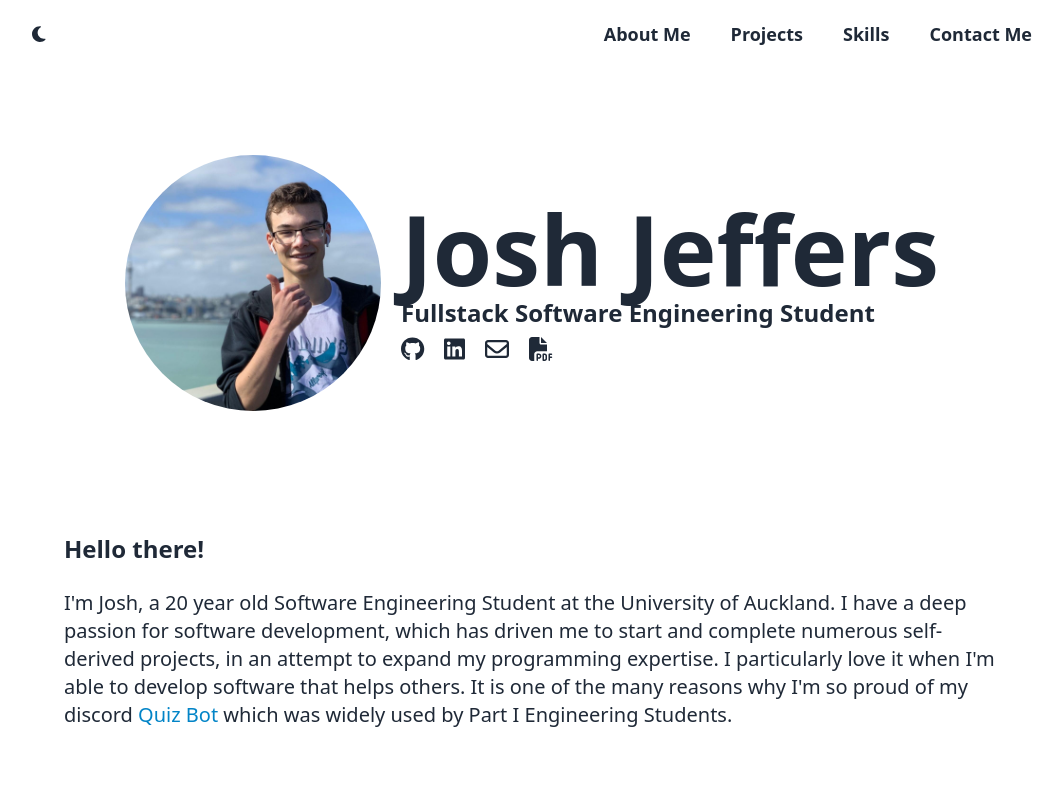
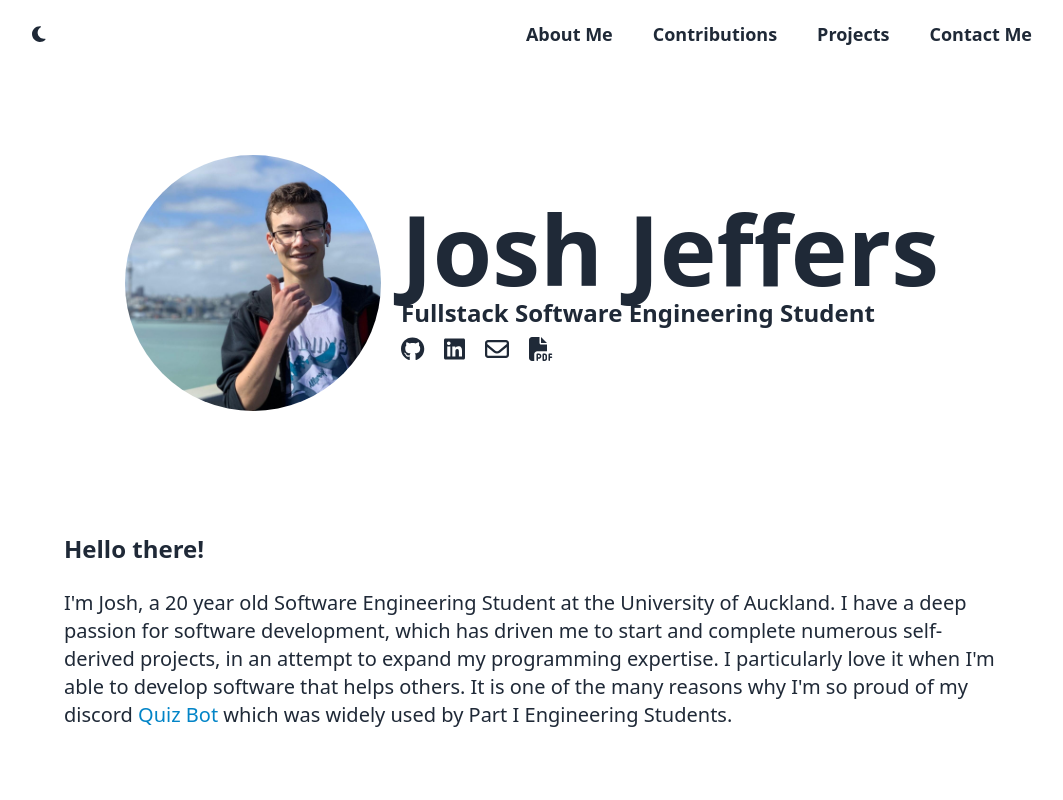
Before and after one commit to pumbas600/E-Portfolio, a Next.js app: page / in a window 1280 px wide. Shown: the top 800 px of the page, without its empty margins (108-1171 px from the left). Built offline with nearby package versions, Linux system fonts and the light colour scheme.

Commit message:
chore: :bricks: Replace technical skills nav link with contributions

```diff
--- a/components/Footer/index.tsx
+++ b/components/Footer/index.tsx
@@ -23,7 +23,7 @@ export default function Footer() {
 	return (
 		<footer className="w-full dark:bg-gradient-to-r dark:from-gray-700 dark:to-slate-600 bg-gray-800 md:py-3 py-2">
 			<address className="container flex md:flex-row flex-col-reverse md:justify-between items-center text-base">
-				<div className="text-gray-200 dark:text-gray-300">{`Copyright © ${year} Joshua Alex Jeffers`}</div>
+				<div className="text-gray-200 dark:text-gray-300">{`Copyright ${year} Joshua Alex Jeffers`}</div>
 				<div className="font-semibold md:gap-x-10 gap-x-5 flex flex-row">{renderLinks()}</div>
 			</address>
 		</footer>
--- a/pages/index.tsx
+++ b/pages/index.tsx
@@ -48,8 +48,8 @@ export default function Home() {
 					toggleTheme={toggleTheme}
 					sections={[
 						['About Me', ''],
+						['Contributions', 'contributions'],
 						['Projects', 'projects'],
-						['Skills', 'technical-skills'],
 						['Contact Me', 'contact-me'],
 					]}
 					currentTheme={theme}
```
